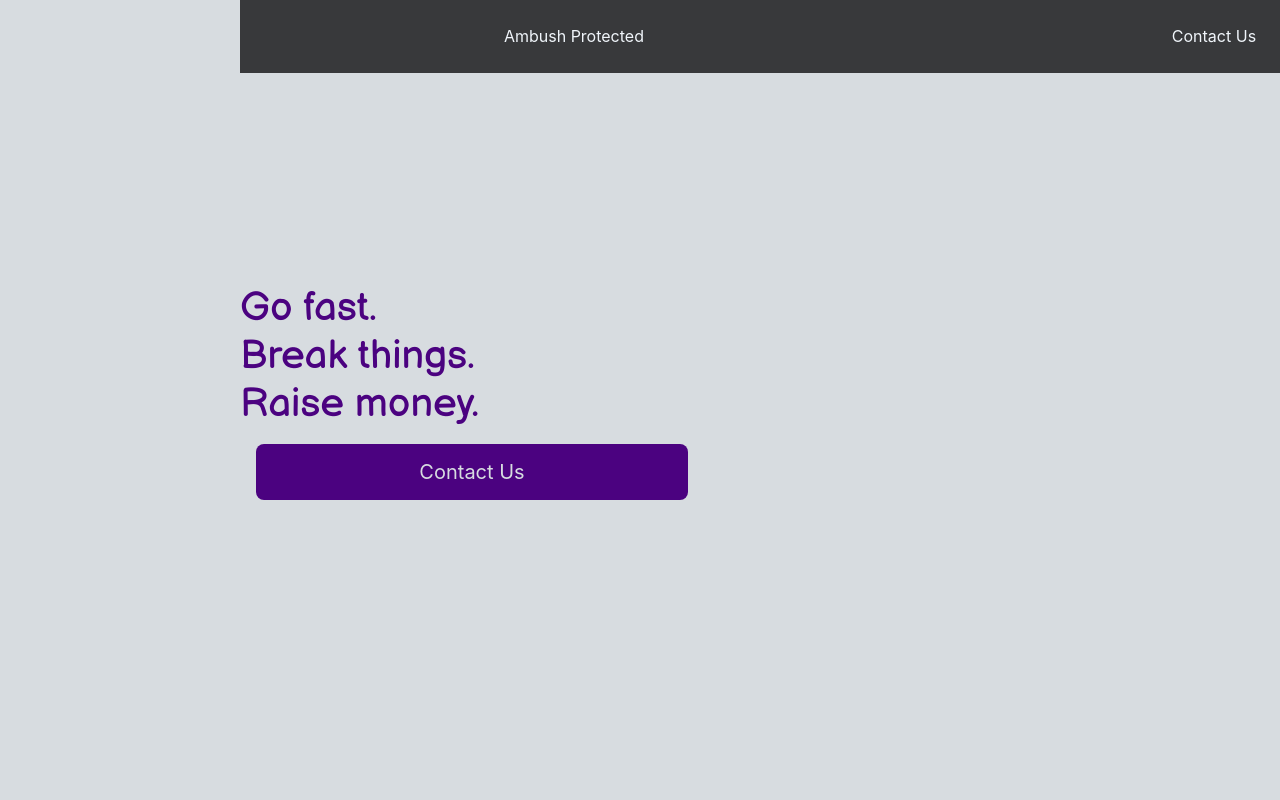
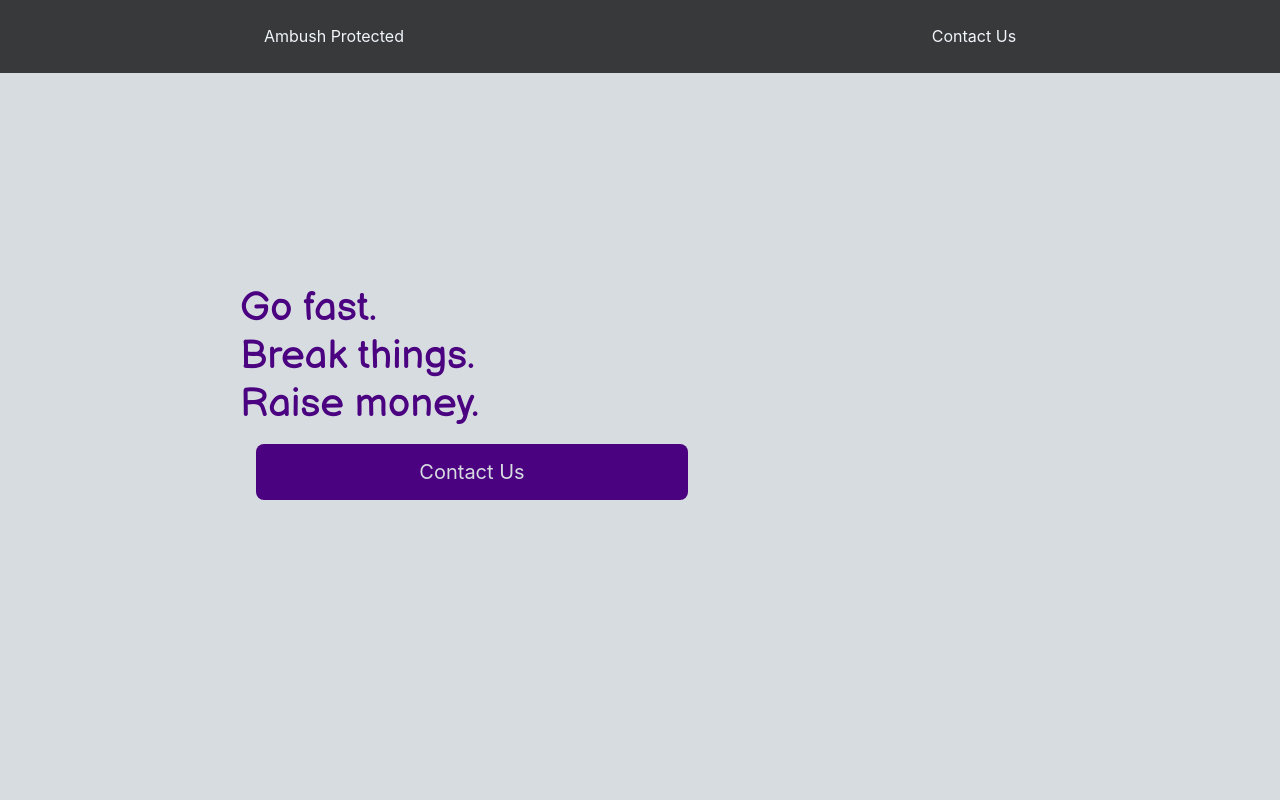
Before and after one commit to AmbushProtected/AmbushProtected.github.io, a React (Create React App) app: page / in a window 1280 px wide. Shown: the top 800 px of the page. Built offline with nearby package versions, Linux system fonts and the light colour scheme.

Commit message:
adjust webpage width

```diff
--- a/src/App.css
+++ b/src/App.css
@@ -7,6 +7,12 @@
   display: flex;
   justify-content: center;
   background-color: var(--main-bg-color);
+}
+
+.app-container {
+  display: flex;
+  width: 100%;
+  justify-content: center;
 }
 
 .landing-page-container {
--- a/src/App.js
+++ b/src/App.js
@@ -9,8 +9,9 @@ import {Link} from 'react-scroll';
 
 function App() {
   return (
+    <div className="app-container">
+      <Navbar />
       <div className="landing-page-container" id="main">
-      <Navbar />
         <div className="homepage-slogan">
           <div className="slogan-line">Go fast.</div>
           <div className="slogan-line">Break things.</div>
@@ -36,7 +37,8 @@ function App() {
             </div>
             <div className="platform-text">
               "Lorem ipsum dolor sit amet, consectetur adipiscing elit, sed do
-            eiusmod tempor incididunt ut labore et dolore magna aliqua. Ut enim
+              eiusmod tempor incididunt ut labore et dolore magna aliqua. Ut
+              enim
             </div>
           </div>
           <div className="platform-box">
@@ -46,7 +48,8 @@ function App() {
             </div>
             <div className="platform-text">
               "Lorem ipsum dolor sit amet, consectetur adipiscing elit, sed do
-            eiusmod tempor incididunt ut labore et dolore magna aliqua. Ut enim
+              eiusmod tempor incididunt ut labore et dolore magna aliqua. Ut
+              enim
             </div>
           </div>
           <div className="platform-box">
@@ -56,12 +59,14 @@ function App() {
             </div>
             <div className="platform-text">
               "Lorem ipsum dolor sit amet, consectetur adipiscing elit, sed do
-            eiusmod tempor incididunt ut labore et dolore magna aliqua. Ut enim
+              eiusmod tempor incididunt ut labore et dolore magna aliqua. Ut
+              enim
             </div>
           </div>
         </div>
         <ContactForm />
       </div>
+    </div>
   );
 }
 
```
Lines whose indentation alone changed are shown as unchanged.
